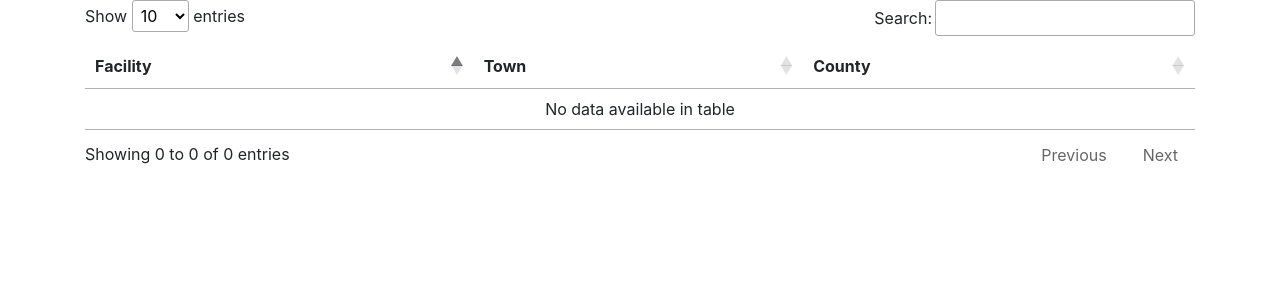
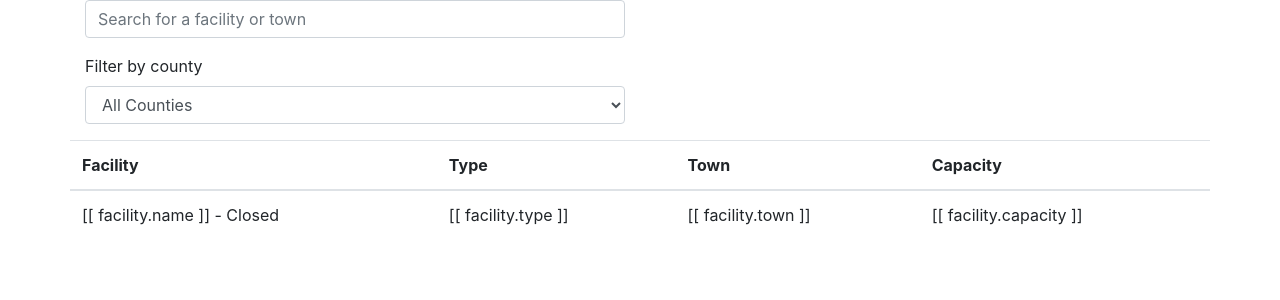
Before and after one commit to asuozzo/eldercare-db, a Django app: template eldercare/templates/eldercare/index.html in a window 1280 px wide. Shown: the top 300 px of the page. Run offline with Django 3.2, Linux system fonts and the light colour scheme; the template is opened without the code that fills it, so the values that code supplies are empty; some libraries are stand-ins or nearby versions.

Commit message:
make it vue

```diff
--- a/eldercare/templates/eldercare/index.html
+++ b/eldercare/templates/eldercare/index.html
@@ -2,38 +2,142 @@
 {% block title %}Home{% endblock %}
 
 {% block header %}
-  <link rel="stylesheet" type="text/css" href="//cdn.datatables.net/1.10.20/css/jquery.dataTables.min.css">
+  <!-- <link rel="stylesheet" type="text/css" href="//cdn.datatables.net/1.10.20/css/jquery.dataTables.min.css">
+  <link rel="stylesheet" type="text/css" href="//cdn.datatables.net/plug-ins/preview/searchPane/dataTables.searchPane.min.css">
   <script src="https://cdn.datatables.net/1.10.20/js/jquery.dataTables.min.js"></script>
+  <script src="https://cdn.datatables.net/plug-ins/preview/searchPane/dataTables.searchPane.min.js"></script> -->
+
+  <script src="https://cdn.jsdelivr.net/npm/vue/dist/vue.js"></script>
+
 {% endblock %}
 
 {% block content %}
+<div id="app">
+    <div class="row filters">
+        <div class="col-md-6">
+            <div class="form-group">
+                <input type="text" class="form-control" v-model="search" placeholder="Search for a facility or town">
+            </div>
+            <div class="form-group">
+                <label for="countyFilter">Filter by county</label>
+                <select v-model="county" class="form-control" id="countyFilter">
+                    <option value="">All Counties</option>
+                    <option>Addison</option>
+                    <option>Bennington</option>
+                    <option>Caledonia</option>
+                    <option>Chittenden</option>
+                    <option>Essex</option>
+                    <option>Franklin</option>
+                    <option>Grand Isle</option>
+                    <option>Lamoille</option>
+                    <option>Orange</option>
+                    <option>Orleans</option>
+                    <option>Rutland</option>
+                    <option>Washington</option>
+                    <option>Windham</option>
+                    <option>Windsor</option>
+                </select>
+            </div>
+        </div>
+        <div class="col-md-6">
+            <mapbox-map></mapbox-map>
+        </div>
+    </div>
 
-<table id="facilitiesTable">
+    <div class="row facilities-list">
+        <table class="table">
             <thead>
                 <tr>
-      <th>Facility</th>
-      <th>Town</th>
-      <th>County</th>
+                    <th @click="sort('name')">Facility</th>
+                    <th @click="sort('type')">Type</th>
+                    <th @click="sort('town')">Town</th>
+                    <th @click="sort('capacity')">Capacity</th>
                 </tr>
             </thead>
             <tbody>
-    {% for facility in object_list %}
-    <tr>
-      <td><a href="{% url 'detail' facility.id %}">{{facility.name}}</a>
-        {% if facility.in_business == False %}
-          CLOSED
-        {% endif %}
-      </td>
-      <td>{{facility.town}}</td>
-      <td>{{facility.county}}</td>
+                <tr v-for="facility in filteredFacilities">
+                    <td><a :href="[[ facility.id ]]">[[ facility.name ]]</a> <span v-if="facility.status == false">- Closed</span></td>
+                    <td>[[ facility.type ]]</td>
+                    <td>[[ facility.town ]]</td>
+                    <td>[[ facility.capacity ]]</td>
                 </tr>
-    {% endfor %}
             </tbody>
         </table>
+    </div>
+</div>
 
-<script>
-  $(document).ready( function () {
-    $('#facilitiesTable').DataTable();
-  } );
+{% endblock %}
+
+{% block footer %}
+<script type='text/javascript'>
+
+    var facilities = {{facilities_json|safe}};
+
+    // map setup
+    mapboxgl.accessToken =
+        'pk.eyJ1Ijoic2V2ZW5kYXlzIiwiYSI6ImNrMXM3aTg0azA5YTgzbW8wbmcyY3MzZ2gifQ.BRHRdBxzm9kdnwf3NTiwwQ';
+
+    Vue.component('mapbox-map', {
+        data: function(){
+            return {facilities}
+        },
+        template: '<div class="mapbox-map" id="mapbox-map"></div>',
+        mounted: function(){
+            const map = new mapboxgl.Map({
+                container: 'mapbox-map',
+                style: 'mapbox://styles/mapbox/light-v10',
+                center: [-73.1,43.5],
+                zoom: 6
+            });
+            const coords = []
+
+            this.facilities.forEach((facility) => {
+                new mapboxgl.Marker()
+                    .setLngLat([facility.lon, facility.lat])
+                    .addTo(map);
+        });
+        }
+    })
+
+    var app = new Vue({
+        delimiters: ['[[', ']]'],
+        el: '#app',
+        data: {
+            search: '',
+            county: '',
+            currentSort:'name',
+            currentSortDir:'asc',
+            facilities: facilities,
+        },
+        methods: {
+            sort:function(s) {
+                //if s == current sort, reverse
+                if(s === this.currentSort) {
+                this.currentSortDir = this.currentSortDir==='asc'?'desc':'asc';
+                }
+                this.currentSort = s;
+            }
+        },
+        computed: {
+            filteredFacilities() {
+                filteredFacilities = this.facilities
+                filteredFacilities = filteredFacilities.filter(facility => {
+                    searchMatch = facility.name.toLowerCase().includes(this.search.toLowerCase());
+                    countyMatch = facility.county.includes(this.county);
+                    return (searchMatch & countyMatch)
+                })
+                filteredFacilities = filteredFacilities.sort((a,b) => {
+                    let modifier = 1;
+                    if(this.currentSortDir === 'desc') modifier = -1;
+                    if(a[this.currentSort] < b[this.currentSort]) return -1 * modifier;
+                    if(a[this.currentSort] > b[this.currentSort]) return 1 * modifier;
+                    return 0;
+                });
+                return filteredFacilities;
+            }
+        }
+    });
+
+
 </script>
 {% endblock %}
```
Also changed, not shown: eldercare/templates/eldercare/index_old.html (added, +54 -0 lines), eldercare/views.py (+44 -20 lines). Lines whose indentation alone changed are shown as unchanged.
